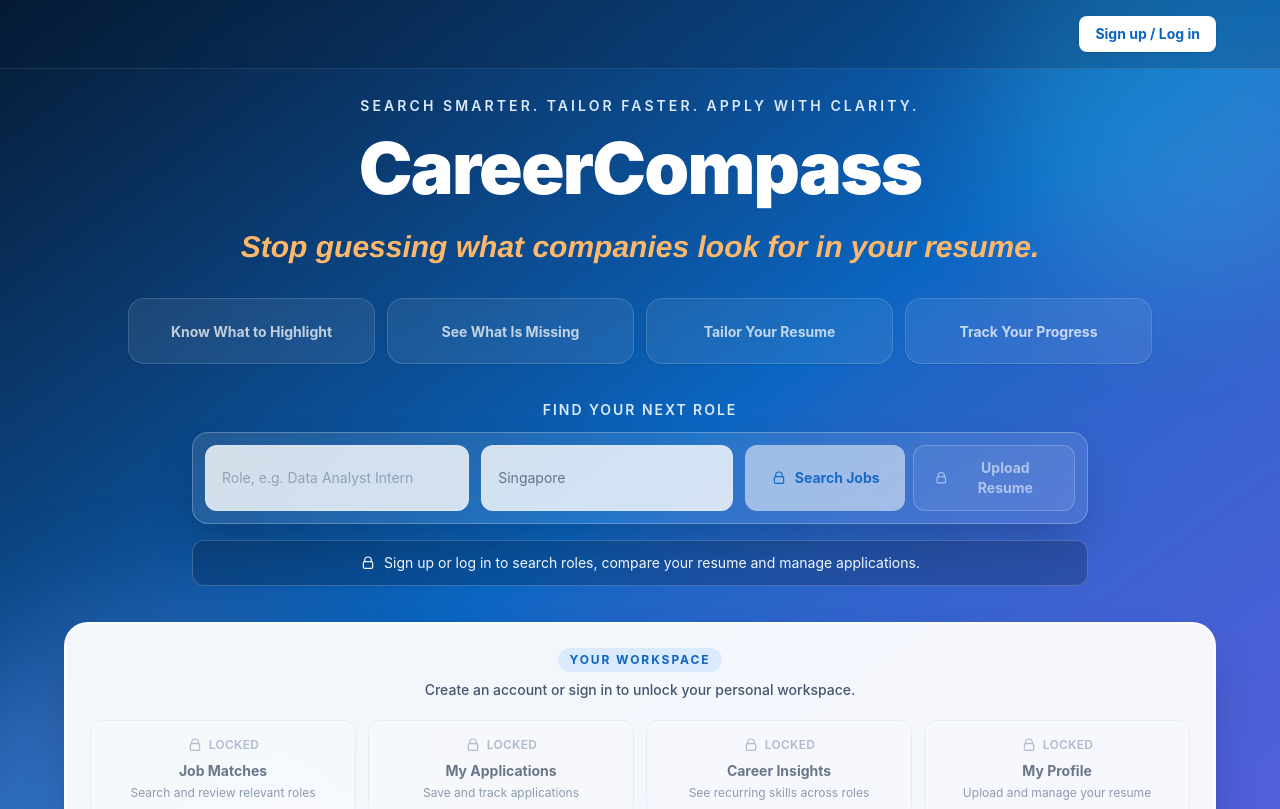
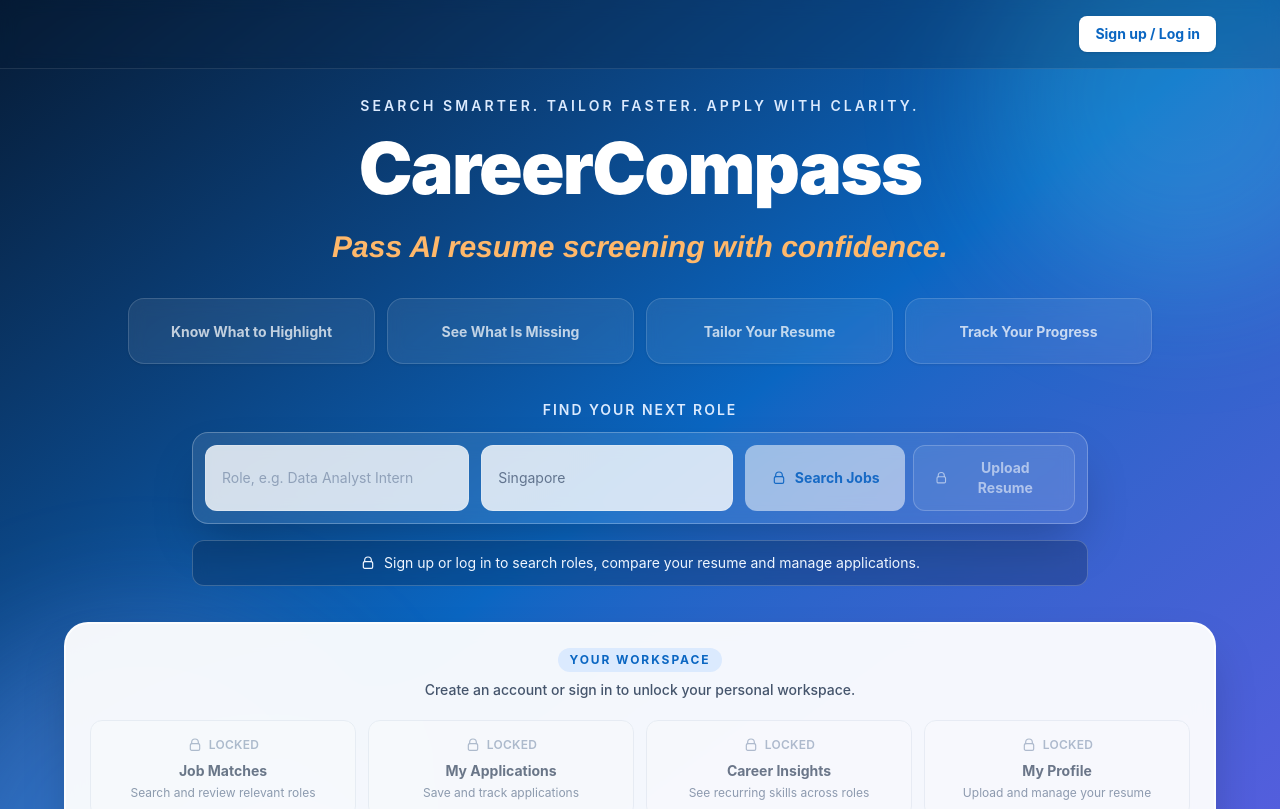
Before and after one commit to yannischong/CareerLens, a Next.js app in the folder frontend/: page /dashboard in a window 1280 px wide. Shown: the top 809 px of the page. Built offline with nearby package versions, Linux system fonts and the light colour scheme; no server answers.

Commit message:
fix: update CareerCompass tagline

```diff
--- a/frontend/src/app/dashboard/career-compass-header.tsx
+++ b/frontend/src/app/dashboard/career-compass-header.tsx
@@ -363,7 +363,7 @@
               "italic",
           }}
         >
-          Stop guessing what companies look for in your resume.
+          Pass AI resume screening with confidence.
         </p>
 
 
--- a/frontend/src/app/dashboard/guest-dashboard.tsx
+++ b/frontend/src/app/dashboard/guest-dashboard.tsx
@@ -95,7 +95,7 @@
                 "italic",
             }}
           >
-            Stop guessing what companies look for in your resume.
+            Pass AI resume screening with confidence.
           </p>
 
 
```
